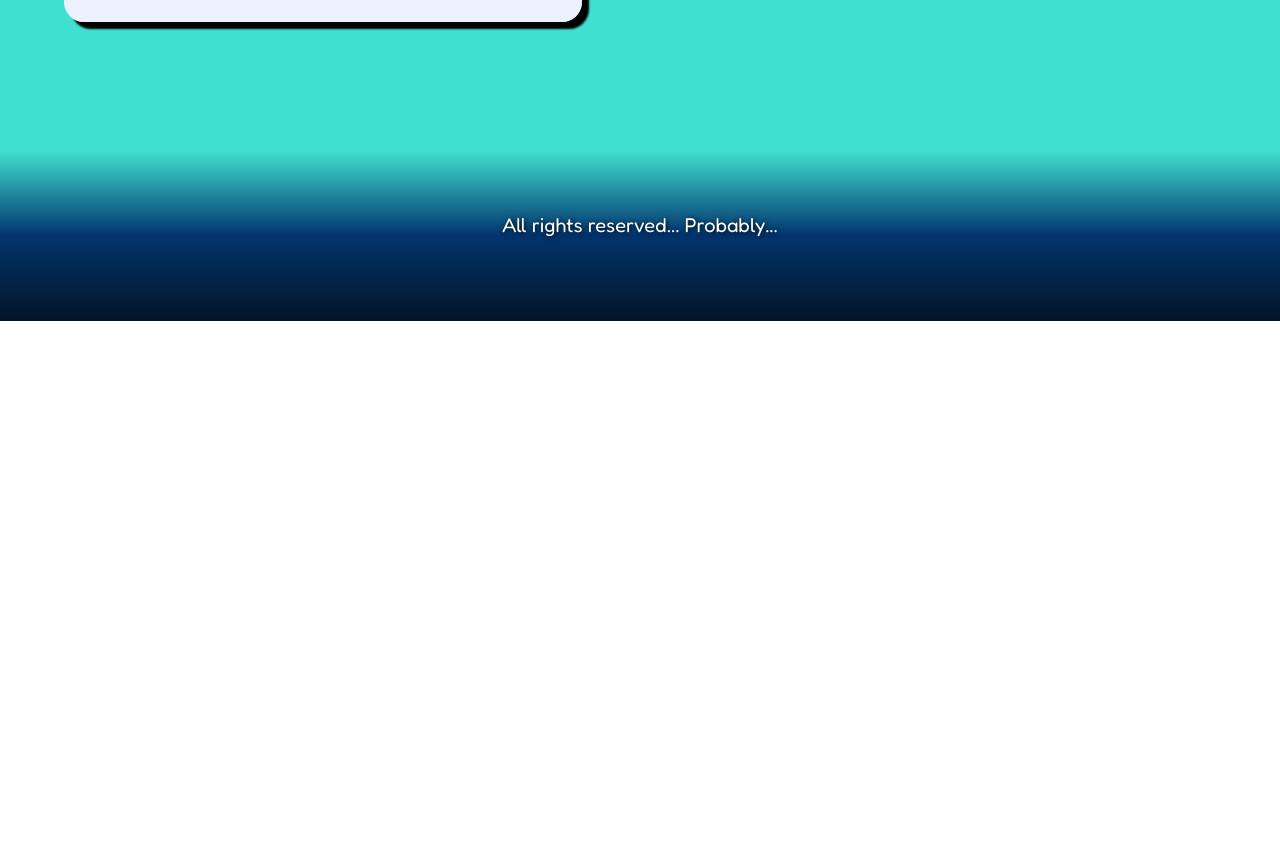
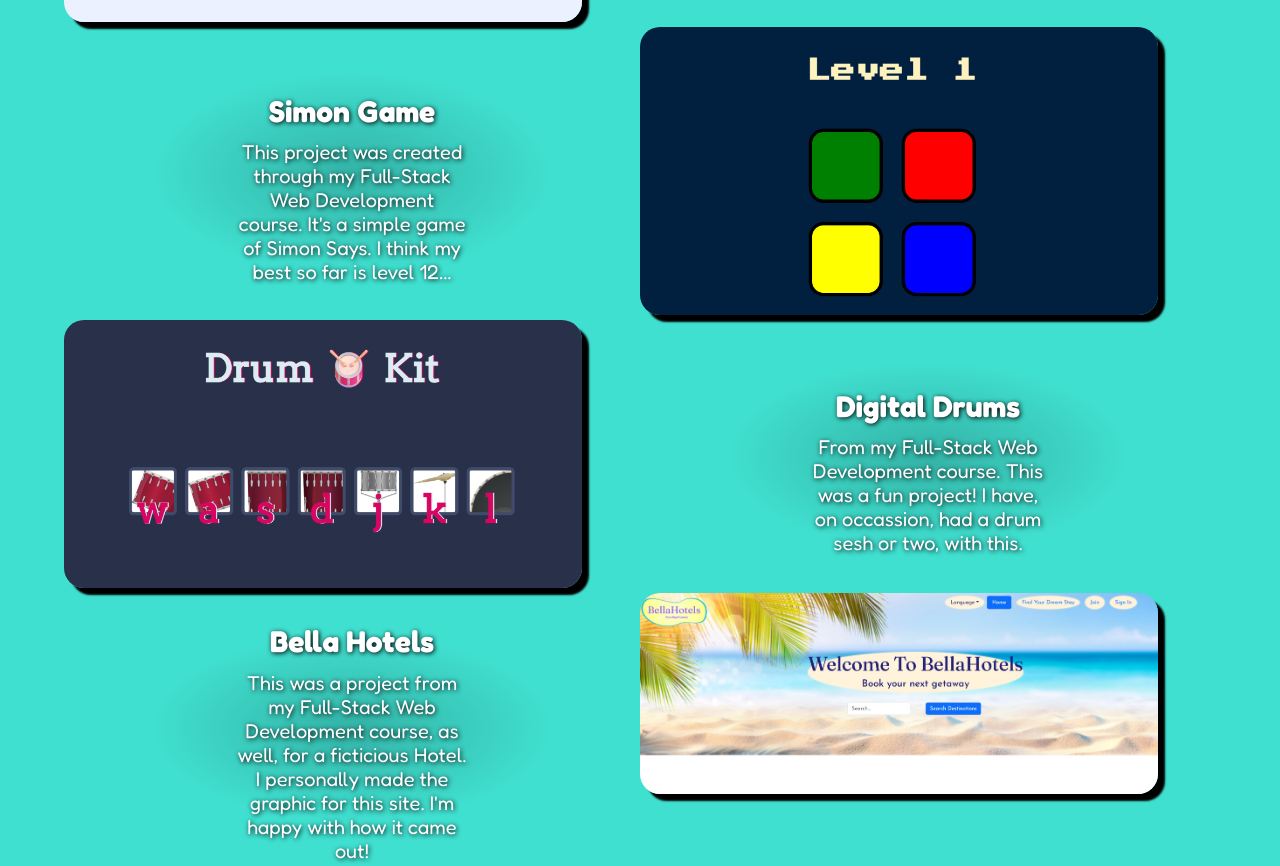
Before and after one commit to CRobinson1985/Portfolio-Project, a plain HTML site: page index.htm in a window 1280 px wide. Shown: the part 3262-4128 px from the top of the page. Before the commit the page ends 3583 px from the top, so only its background shows below. Drawn offline with Linux system fonts and the light colour scheme.

Commit message:
v0.11 Added more Portfolio entries: Hotel, Drums, Simon

```diff
--- a/index.htm
+++ b/index.htm
@@ -3,6 +3,11 @@
   <head>
     <meta charset="UTF-8" />
     <meta name="viewport" content="width=device-width, initial-scale=1.0" />
+    <link
+      rel="shortcut icon"
+      href="assets/pics/Myself.jpg"
+      type="image/x-icon"
+    />
     <link href="styles.css" rel="stylesheet" />
     <script src="script.js" defer></script>
     <title>Document</title>
@@ -170,6 +175,62 @@
               far.
             </p>
           </section>
+          <section class="gallery-text">
+            <h3>Simon Game</h3>
+            <p>
+              This project was created through my Full-Stack Web Development
+              course. It's a simple game of Simon Says. I think my best so far
+              is level 12...
+            </p>
+          </section>
+          <div>
+            <a
+              href="https://crobinson1985.github.io/Simon-Game-Challenge-Starting-Files/"
+              target="_blank"
+              rel="noopener noreferrer"
+              ><img
+                src="assets/pics/Simon.jpg"
+                class="gallery-img"
+                alt="Preview of a Simon-style Game"
+            /></a>
+          </div>
+          <div>
+            <a
+              href="https://crobinson1985.github.io/Drum-Kit-Starting-Files/"
+              target="_blank"
+              rel="noopener noreferrer"
+              ><img
+                src="assets/pics/Drums.jpg"
+                class="gallery-img"
+                alt="Preview of a digital drum set"
+            /></a>
+          </div>
+          <section class="gallery-text">
+            <h3>Digital Drums</h3>
+            <p>
+              From my Full-Stack Web Development course. This was a fun project!
+              I have, on occassion, had a drum sesh or two, with this.
+            </p>
+          </section>
+          <section class="gallery-text">
+            <h3>Bella Hotels</h3>
+            <p>
+              This was a project from my Full-Stack Web Development course, as
+              well, for a ficticious Hotel. I personally made the graphic for
+              this site. I'm happy with how it came out!
+            </p>
+          </section>
+          <div>
+            <a
+              href="https://crobinson1985.github.io/Hotel-Project/"
+              target="_blank"
+              rel="noopener noreferrer"
+              ><img
+                src="assets/pics/Bella Hotels.jpg"
+                class="gallery-img"
+                alt="Preview of a digital drum set"
+            /></a>
+          </div>
         </div>
       </section>
       <footer>
```
Also changed, not shown: assets/pics/Bella Hotels.jpg (added), assets/pics/Drums.jpg (added), assets/pics/Simon.jpg (added).
